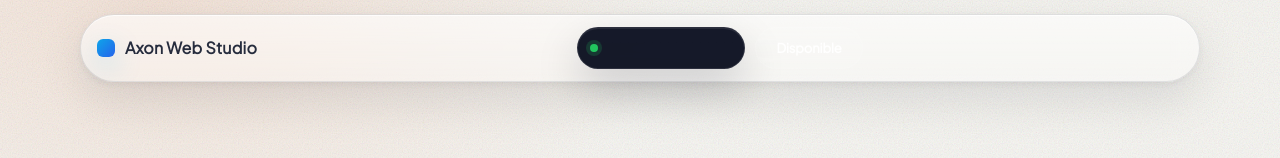
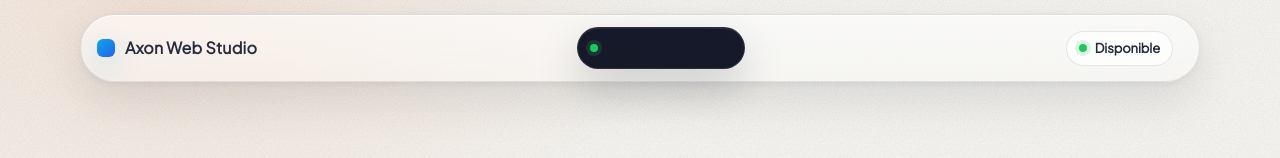
Before and after one commit to MarcosLuna23/primeraprueba, a React (Vite) app: page / in a window 1280 px wide. Shown: the top 158 px of the page. Built offline with nearby package versions, Linux system fonts and the light colour scheme.

Commit message:
Move 'Disponible' status to the right of header

```diff
--- a/src/App.jsx
+++ b/src/App.jsx
@@ -145,12 +145,16 @@ function Header({ onNav }) {
                 </a>
               </div>
             </div>
-
-            <span className="headerIsland__status" aria-label="Estado">Disponible</span>
           </div>
         </div>
 
-        <nav className="nav" aria-label="Navegación principal">
+        <div className="headerRight" aria-label="Zona derecha">
+          <span className="headerStatus" aria-label="Estado">
+            <span className="headerStatus__dot" aria-hidden="true" />
+            Disponible
+          </span>
+
+          <nav className="nav" aria-label="Navegación principal">
           <button
             className="nav__toggle"
             aria-expanded={open}
@@ -189,7 +193,8 @@ function Header({ onNav }) {
               </motion.ul>
             ) : null}
           </AnimatePresence>
-        </nav>
+          </nav>
+        </div>
       </div>
     </header>
   );
--- a/src/styles.css
+++ b/src/styles.css
@@ -162,18 +162,18 @@ a { color: inherit; }
   /* Tuning knobs */
   --pillW: 168px;
   --pillWOpen: 280px;
-  --statusW: 108px; /* width for the “Disponible” chip */
-  --gap: 10px;
 
   position: relative;
   height: 42px;
-  width: calc(var(--pillW) + var(--statusW) + var(--gap));
+  width: var(--pillWOpen);
+  max-width: 56vw;
 }
 
 .headerIsland__pill {
   position: absolute;
-  right: calc(var(--statusW) + var(--gap));
+  left: 50%;
   top: 0;
+  transform: translateX(-50%);
 
   display: inline-flex;
   align-items: center;
@@ -200,7 +200,6 @@ a { color: inherit; }
 .headerIsland__wrap:hover .headerIsland__pill,
 .headerIsland__wrap:focus-within .headerIsland__pill {
   width: var(--pillWOpen);
-  transform: translateY(-1px);
   box-shadow:
     0 24px 66px rgba(2, 8, 23, 0.22),
     inset 0 1px 0 rgba(255, 255, 255, 0.10);
@@ -276,12 +275,46 @@ a { color: inherit; }
 }
 
 /* Keep it clean on small screens */
+/* Right side (status + nav) */
+.headerRight {
+  display: inline-flex;
+  align-items: center;
+  justify-content: flex-end;
+  gap: 10px;
+}
+
+.headerStatus {
+  display: inline-flex;
+  align-items: center;
+  gap: 8px;
+  padding: 10px 12px;
+  border-radius: 999px;
+  font-weight: 900;
+  letter-spacing: -0.01em;
+  font-size: 13px;
+  line-height: 1;
+
+  color: rgba(15, 23, 42, 0.92);
+  background: rgba(255, 255, 255, 0.58);
+  border: 1px solid rgba(15, 23, 42, 0.10);
+  backdrop-filter: blur(10px) saturate(1.1);
+}
+
+.headerStatus__dot {
+  width: 8px;
+  height: 8px;
+  border-radius: 999px;
+  background: #22c55e;
+  box-shadow: 0 0 0 4px rgba(34, 197, 94, 0.16);
+}
+
 @media (max-width: 860px) {
   .header__inner {
     display: flex;
     justify-content: space-between;
   }
   .headerIsland { display: none; }
+  .headerStatus { display: none; }
 }
 
 .brand {
```
